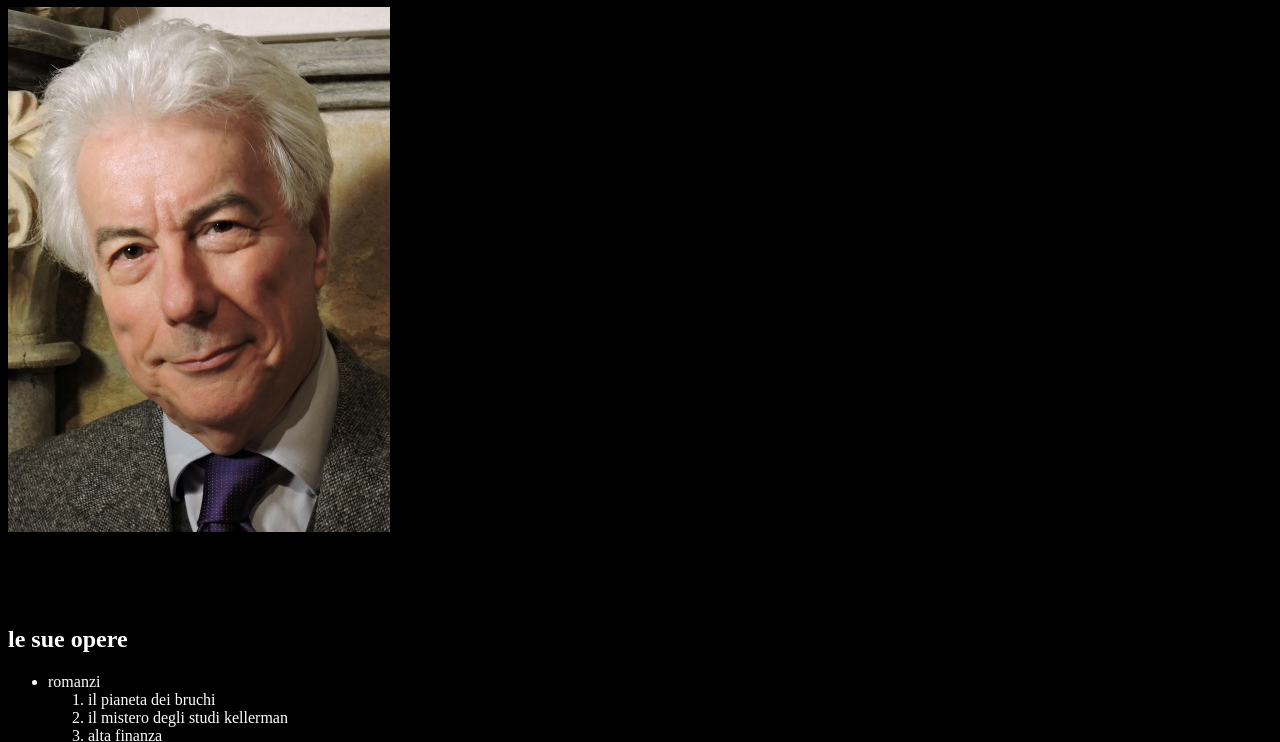
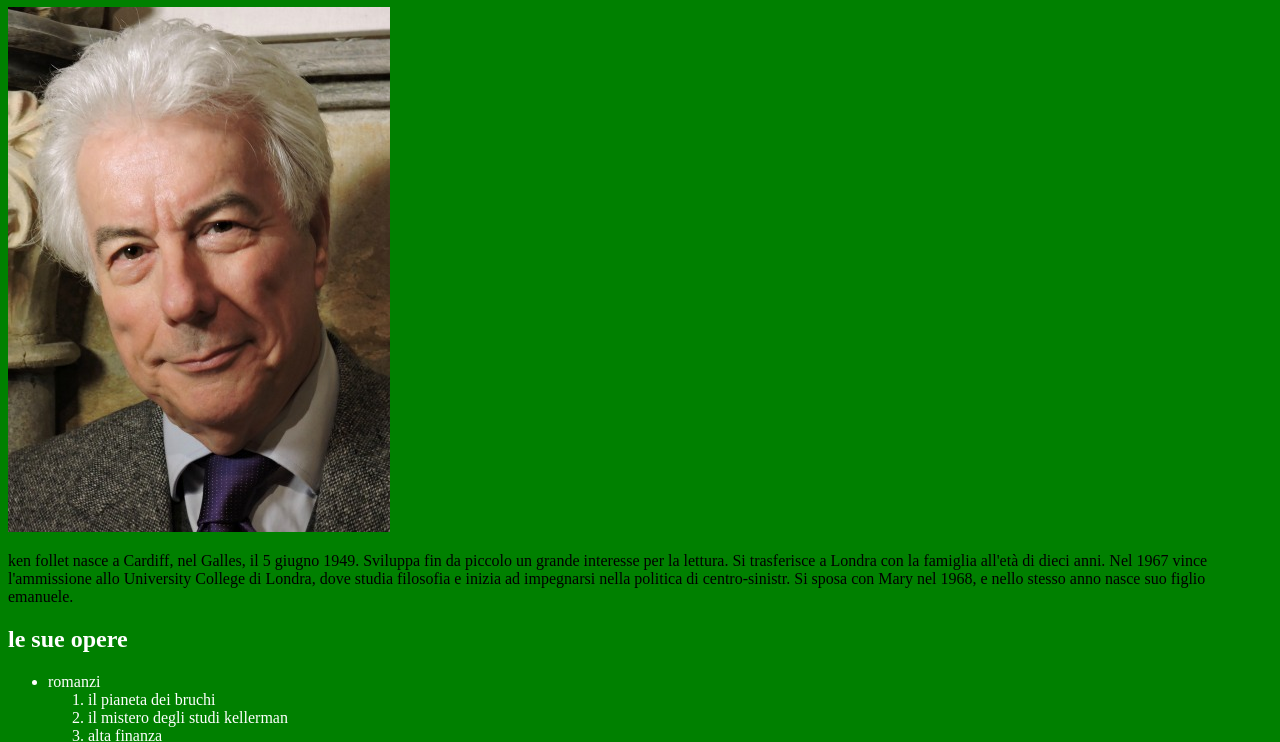
Before and after one commit to TalSchreiber/taltal, a plain HTML site: page index.html in a window 1280 px wide. Shown: the part 73-815 px from the top of the page. Drawn offline with Linux system fonts and the light colour scheme.

Commit message:
Update index.html

```diff
--- a/index.html
+++ b/index.html
@@ -1,6 +1,6 @@
 <!DOCTYPE html>
 <html>
-    <body style= "background-color:black">
+    <body style= "background-color:green">
         <title>css selected by id</title>
         <style>
 
```
